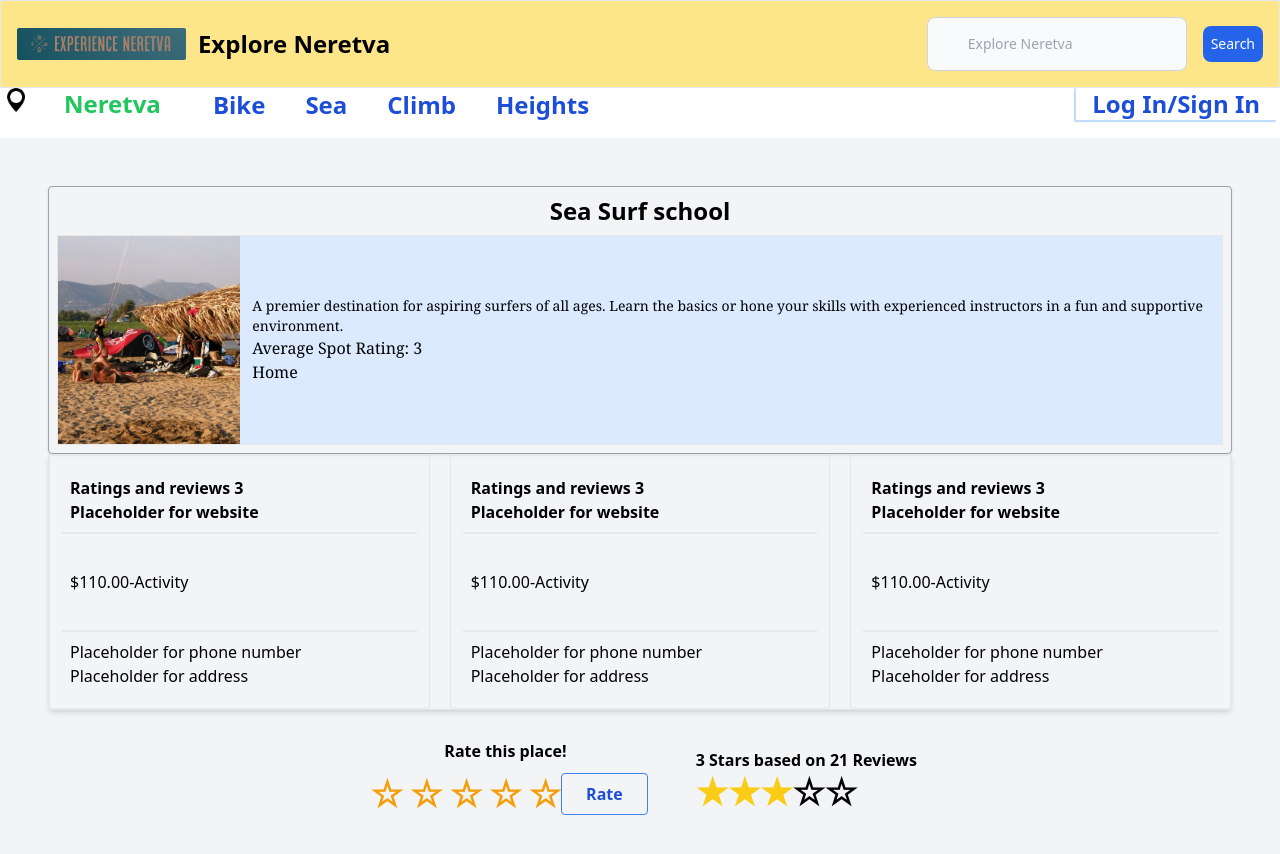
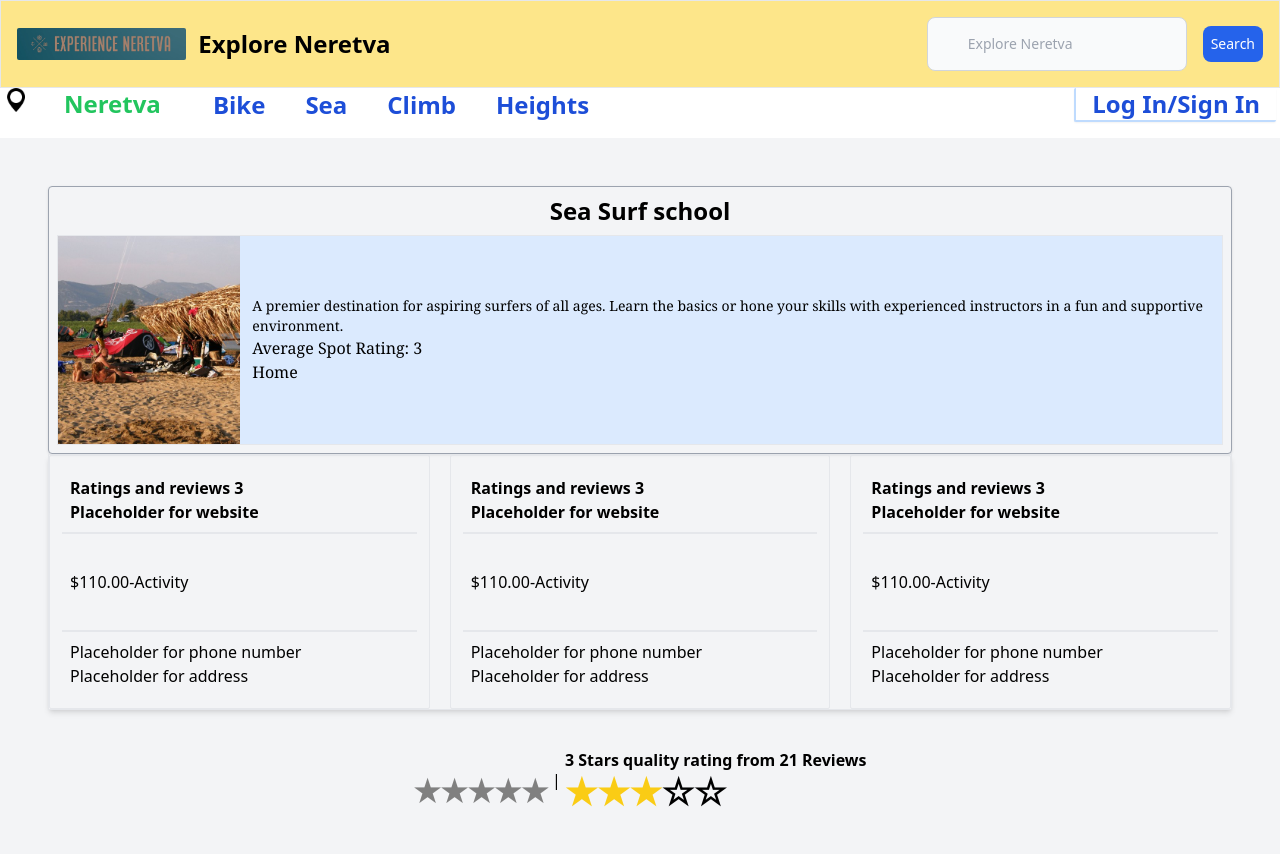
Before and after one commit to nborcic/Visit-Neretva, a SvelteKit app in the folder my-app/: page /spots/1 in a window 1280 px wide. Shown: the top 854 px of the page. Built offline with nearby package versions, Linux system fonts and the light colour scheme.

Commit message:
average ratings and styles done, overall implementation commencing

```diff
--- a/my-app/src/lib/stars.ts
+++ b/my-app/src/lib/stars.ts
@@ -1,7 +1,7 @@
 import {spots } from "$lib/sampleData";
 export const stars=[
 
-    {name:"color", star:"",color:"orange"} ,
+
  {name:"color1", star1:"★"} ,
  {name:"color2", star2:"★★"} ,
  {name:"color3", star3:"★★★"} ,
--- a/my-app/src/routes/spots/[id]/+page.svelte
+++ b/my-app/src/routes/spots/[id]/+page.svelte
@@ -1,7 +1,12 @@
 <script lang="ts">
+  import { Input } from "postcss";
+  import { stars } from "$lib/stars.js";
   import { onMount } from "svelte";
+  import idBadge from "svelte-awesome/icons/idBadge";
   import Swal from "sweetalert2";
+  import { writable } from "svelte/store";
   export let data;
+
   export function starOne() {
     console.log(starOne);
   }
@@ -14,25 +19,24 @@
   export function starFour() {
     console.log(starFour);
   }
-  export function starFive() {
-    console.log(starFive);
-  }
+  export function starFive() {}
+
   export function submitStar() {
     console.log("submitStar");
   }
 
-  function subPressed() {
+  let selectedRating = writable(0);
 
+  // Function to update the selected rating and show the alert
+  function selectRating(rating) {
+    selectedRating.set(rating);
     Swal.fire({
-      position: "top-end",
       icon: "success",
-      title: "Thanks!",
+      title: `Thanks for ${rating} stars!`,
       showConfirmButton: false,
       timer: 1500,
     });
   }
-
-
 </script>
 
 <div
@@ -138,44 +142,43 @@
     class="grid min-h-[140px] w-full place-items-center rounded-lg p-6 lg:overflow-visible"
   >
     <div class="flex items-center gap-6 font-bold text-blue-gray-500">
-      <div class="inline-flex items-center flex-col gap-1">
-        <h3 class="flex">Rate this place!</h3>
+      <div class="inline-flex items-center gap-1">
         <div class="bodyOne flex">
-          <!-- svelte-ignore a11y-click-events-have-key-events -->
-          <!-- svelte-ignore a11y-click-events-have-key-events -->
-          <!-- svelte-ignore a11y-no-static-element-interactions -->
-          <!-- svelte-ignore a11y-no-static-element-interactions -->
-          <div class="rating text-amber-500">
-            <span id="star5" on:click={starFive}>☆</span><span
-              on:click={starFour}
-              id="star4">☆</span
-            ><span on:click={starThree} id="star3">☆</span><span
-              on:click={starTwo}
-              id="star2">☆</span
-            ><span on:click={starOne} id="star1">☆</span>
-          </div>
-          <div class="flex flex-col">
-            <button
-              id="submitStar"
-              on:click={subPressed}
-              type="submit"
-              class="bg-transparent hover:bg-blue-500 text-blue-700 font-semibold hover:text-white py-2 px-6 border border-blue-500 hover:border-transparent rounded"
-              >Rate</button
-            >
-          </div>
+          <div class="rating">
+            {#each Array(5) as _, i (5 - i)}
+              <input
+                type="radio"
+                id={`star${5 - i}`}
+                bind:group={$selectedRating}
+                value={5 - i}
+                on:change={() => selectRating(5 - i)}
+              />
+              <label for={`star${5 - i}`}>★</label>
+            {/each}
+
+            <!-- <span class="flex star text-xl">
+              <button on:click={starOne}>★</button>
+              <button on:click={starTwo}>★</button>
+              <button on:click={starThree}>★</button>
+              <button on:click={starFour}>★</button>
+              <button on:click={starFive}>★</button>
+              <button on:click={submitRating} type="submit">Rate</button>
+            </span> -->
           </div>
         </div>
         <p
           class="block font-sans text-base antialiased font-medium leading-relaxed text-blue-gray-500"
-      ></p>
+        >
+          |
+        </p>
         <div>
           {#if data.averageRating}
             <div class="flex">
               <div>
-              {data.averageRating} Stars based on {data.numRating} Reviews
+                {data.averageRating} Stars quality rating from {data.numRating} Reviews
               </div>
             </div>
-          <span class="flex star text-xl">
+            <span class="flex star text-xl cursor-none">
               {#each { length: 5 } as star, index}
                 {#if index < data.averageRating}
                   <div class="text-yellow-400 text-4xl">★</div>
@@ -191,31 +194,30 @@
       </div>
     </div>
   </div>
+</div>
 
 <style>
-  .bodyOne {
+  .star {
+    cursor: pointer;
+  }
+  .rating {
     display: flex;
     justify-content: center;
-    align-items: center;
+    margin-top: 20px;
+    flex-direction: row-reverse;
   }
-
-  .rating {
-    unicode-bidi: bidi-override;
-    direction: rtl;
-    font-size: 36px;
+  .rating input {
+    display: none;
   }
-
-  .rating > span {
-    width: 1.1em;
-    position: relative;
-    display: inline-block;
-    cursor: pointer;
+  .rating label {
+    font-size: 30px;
+    color: grey;
   }
-
-  .rating > span:hover:before,
-  .rating > span:hover ~ span:before {
-    content: "\2605";
-    position: absolute;
-    font-size: 36px;
-  }
+  .rating label:hover,
+  .rating label:hover ~ label {
+    color: orange;
+  } /* Hover effect */
+  .rating input:checked ~ label {
+    color: orange;
+  } /* Filled effect */
 </style>
```
Lines whose indentation alone changed are shown as unchanged.
